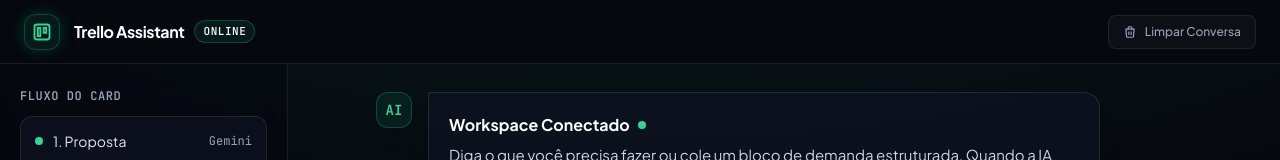
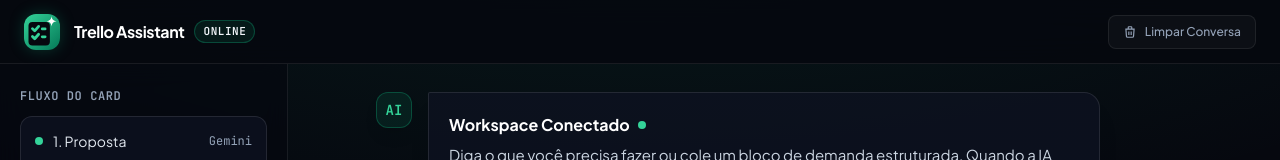
Before and after one commit to abeatrizreisdev/trelloAgent, a website: page public/index.html in a window 1280 px wide. Shown: the top 160 px of the page. Drawn offline with nearby package versions, Linux system fonts and the light colour scheme.

Commit message:
feat: adiciona logo e favicon do projeto

```diff
--- a/public/index.html
+++ b/public/index.html
@@ -5,6 +5,9 @@
   <meta charset="UTF-8">
   <meta name="viewport" content="width=device-width, initial-scale=1.0">
   <title>Trello AI Workspace • Pro Studio</title>
+  <link rel="icon" type="image/svg+xml" href="/favicon.svg">
+  <link rel="icon" type="image/png" sizes="32x32" href="/favicon-32.png">
+  <link rel="apple-touch-icon" href="/apple-touch-icon.png">
   <script src="https://cdn.tailwindcss.com"></script>
   <script src="https://cdn.jsdelivr.net/npm/marked/marked.min.js"></script>
   <script src="https://cdn.jsdelivr.net/npm/dompurify@3/dist/purify.min.js"></script>
@@ -144,13 +147,8 @@
   <header
     class="h-16 border-b border-white/[0.08] bg-[#06080F]/90 backdrop-blur-xl px-6 flex items-center justify-between shrink-0 z-30">
     <div class="flex items-center gap-3.5">
-      <div
-        class="w-9 h-9 rounded-xl bg-brand-500/10 border border-brand-500/30 flex items-center justify-center text-brand-400 shadow-[0_0_15px_rgba(16,185,129,0.25)]">
-        <svg class="w-5 h-5" fill="none" stroke="currentColor" stroke-width="2.2" viewBox="0 0 24 24">
-          <rect width="18" height="18" x="3" y="3" rx="3" ry="3" />
-          <path d="M7 7h3v10H7zM14 7h3v6h-3z" />
-        </svg>
-      </div>
+      <img src="/favicon.svg" alt="Logo do Trello AI Agent" width="36" height="36"
+        class="w-9 h-9 rounded-xl shadow-[0_0_15px_rgba(16,185,129,0.25)]">
       <div>
         <div class="flex items-center gap-2.5">
           <span class="text-base font-bold text-white tracking-tight">Trello Assistant</span>
```
Also changed, not shown: README.MD, docs/logo.png (added), public/apple-touch-icon.png (added), public/favicon-32.png (added), public/favicon.svg (added), public/logo.svg (added).
